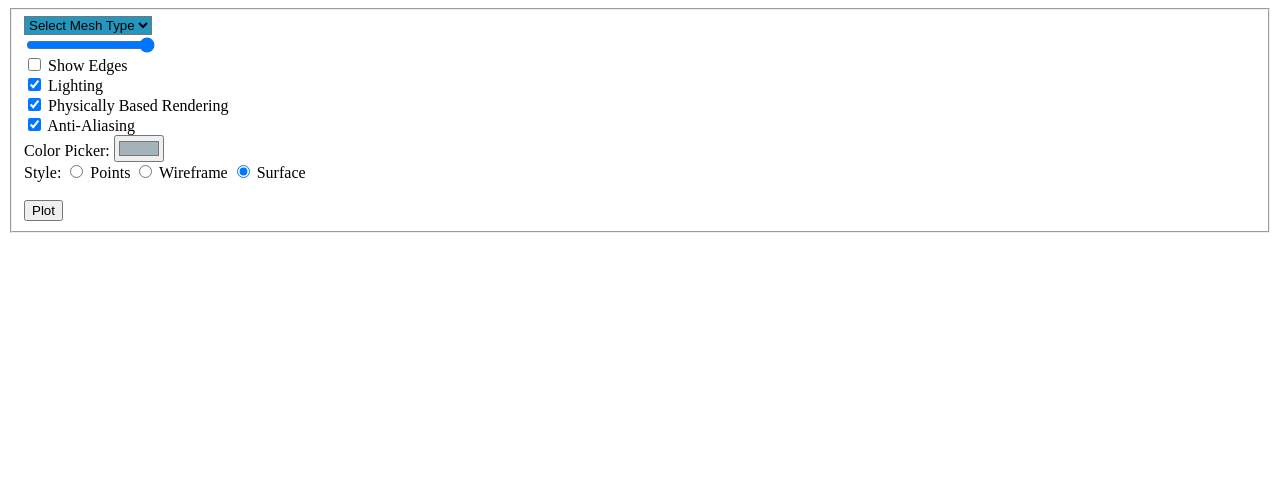
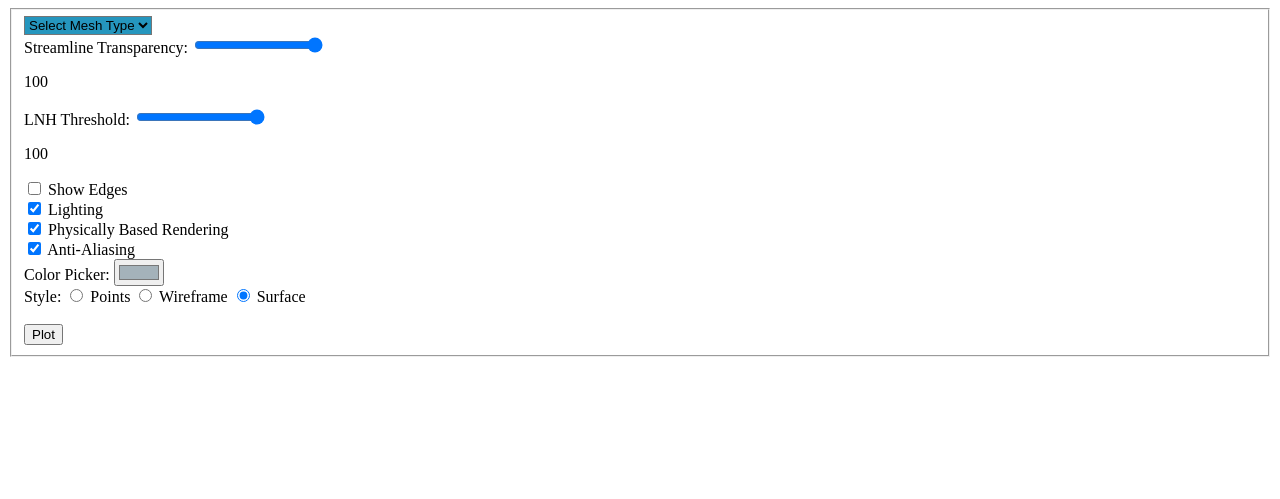
Before and after one commit to zainabhusain227/web-viz, a Flask app: page / in a window 1280 px wide. Shown: the top 499 px of the page. Before the commit the page ends 233 px from the top, so only its background shows below. Run offline with Flask 2, Linux system fonts and the light colour scheme; some libraries are stand-ins or nearby versions.

Commit message:
both sliders functioning with updating values

```diff
--- a/app.py
+++ b/app.py
@@ -44,8 +44,7 @@ def get_img():
     color = request.args.get('color')
     style = request.args.get('style')
     print(f"'{style}'")
-    op_percent=request.args.get('rangeValue')
-    print(f"'{op_percent}'")
+    op_percent=request.args.get('StreamlineTransparency')
     op= int(op_percent)/100
 
     # bool types
--- a/templates/index.html
+++ b/templates/index.html
@@ -27,7 +27,14 @@
          <label for="StreamlineOpValue">StreamlineOpValue</label>
        </div>-->
        <div class="item">
-        <input type="range" min="1" max="100" value="100" id="rangeValue" name="rangeValue">
+        <label for="StreamlineTransparency"> Streamline Transparency:</label>
+        <input type="range" min="0" max="100" value="100" id="StreamlineTransparency" name="StreamlineTransparency" oninput="StreamlineValue.innerText = this.value">
+        <p id="StreamlineValue">100</p>
+      </div>
+      <div class="item">
+        <label for="LNH_Threshold"> LNH Threshold:</label>
+        <input type="range" min="0" max="100" value="100" id="LNH_Threshold" name="LNH_Threshold" oninput="LNHValue.innerText = this.value">
+        <p id="LNHValue">100</p>
       </div>
        <div class="item">
          <input type="checkbox" id="show_edges">
@@ -81,7 +88,8 @@
                color:          $('#colorpicker').val(),
                style:          $(".style:checked").val(),
                anti_aliasing: ($("#anti_aliasing").is(":checked")),
-               rangeValue:          $('#rangeValue').val(),
+               StreamlineTransparency: $('#StreamlineTransparency').val(),
+               LNH_Transparency: $('#LNH_Transparency').val(),
 
            },
            success: function(response) {
```
